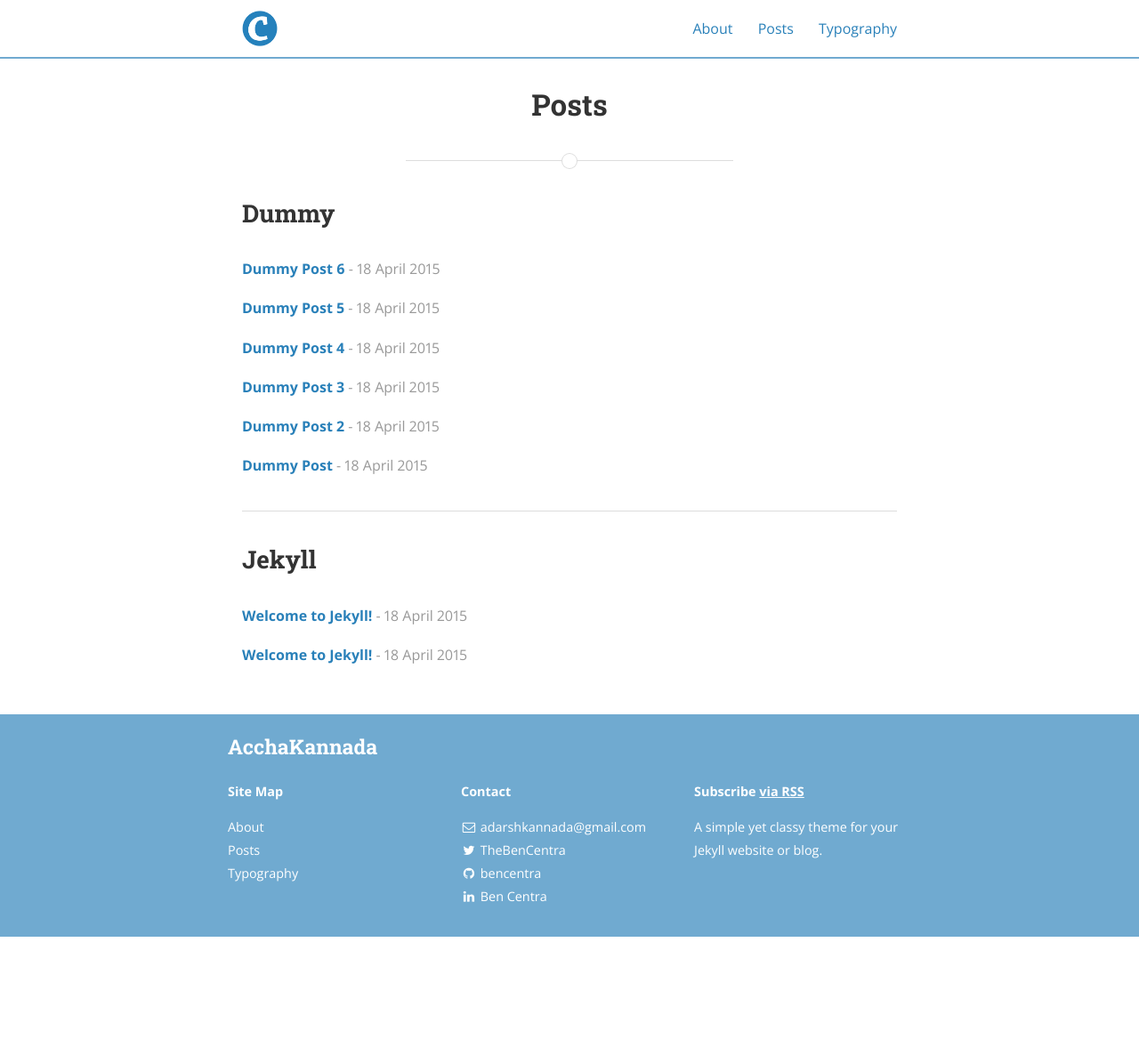
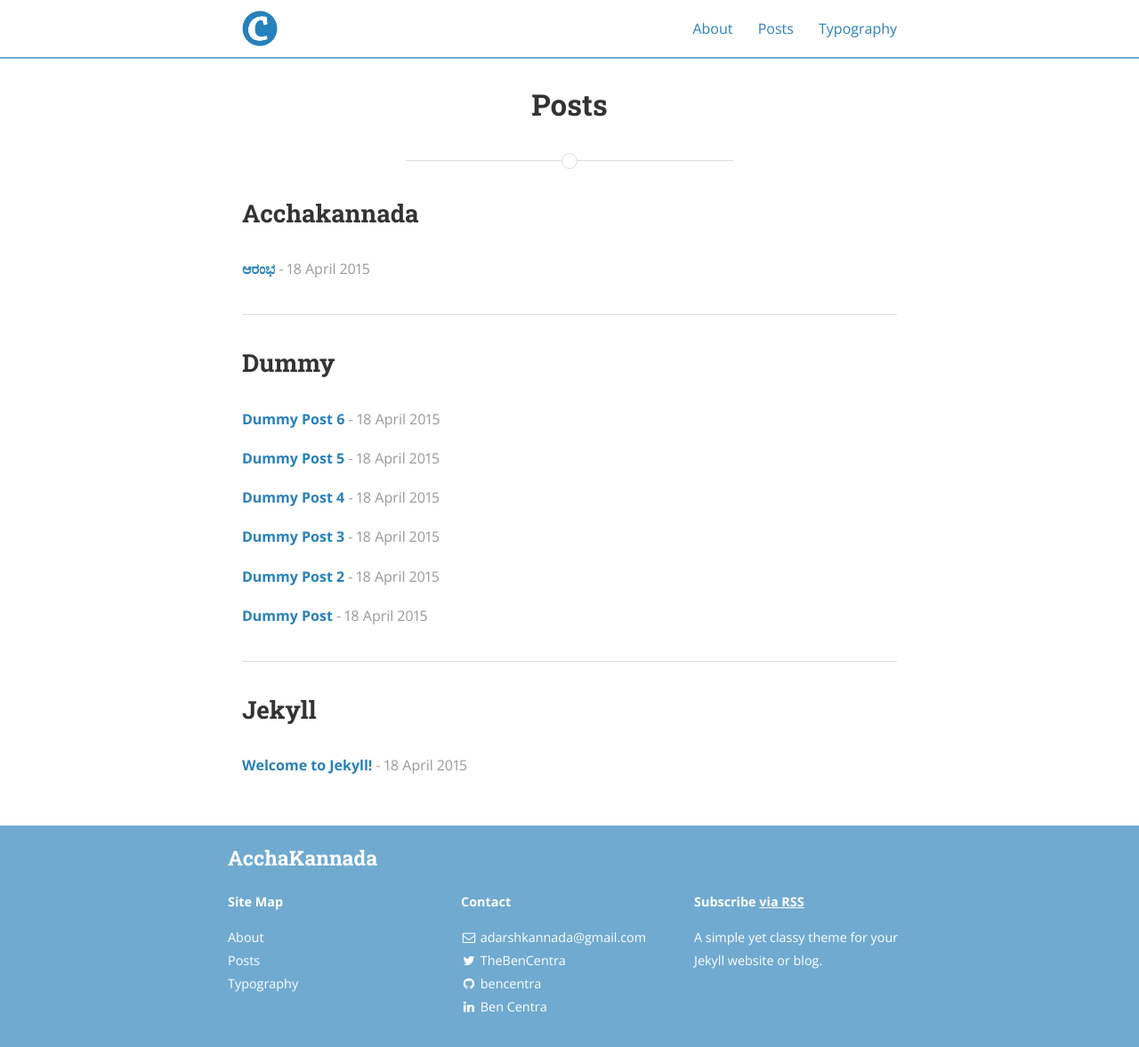
Before and after one commit to bencentra/centrarium, a Jekyll site: the page built from posts.html, in a window 1280 px wide. Shown: the whole page at 89% size. Built offline with Jekyll 4.4.1, drawn with Linux system fonts in a browser that asks for light colours; nearby versions of some CDN libraries; a style sheet for code colours, icons or effects is not loaded; before the commit the page ends 1053 px from its top, so only the background shows below that.

Commit message:
Update 2016-01-04-aarambha.markdown

```diff
--- a/_posts/2016-01-04-aarambha.markdown
+++ b/_posts/2016-01-04-aarambha.markdown
@@ -1,11 +1,11 @@
 ---
 
 layout: post
-title:  "Welcome to Jekyll!"
-date:   2015-04-18 08:43:59
-author: Ben Centra
-categories: Jekyll
-tags:	jekyll welcome
+title:  "ಆರಂಭ"
+date:   2015-04-18
+author: Adarsh
+categories: Acchakannada
+tags:	Acchakannada beginning
 cover:  "assets/instacode.png"
 
 ---
```
